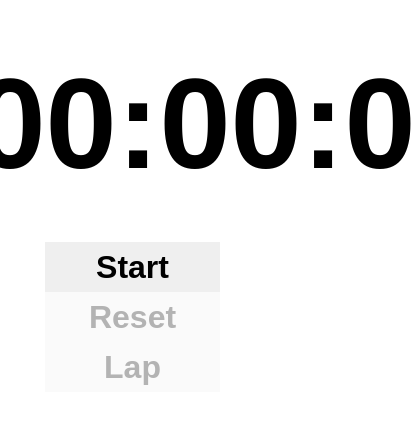
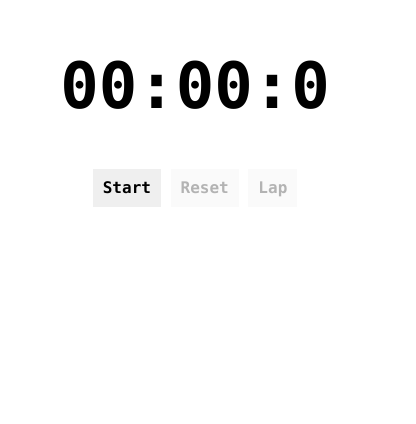
Before and after one commit to wwwax/timer, a plain HTML site: page index.html in a window 390 px wide. Shown: the whole page, 416 px wide, since content can reach past the window. Drawn offline with Linux system fonts and the light colour scheme.

Commit message:
media quick fix

```diff
--- a/css/styles.css
+++ b/css/styles.css
@@ -1,9 +1,9 @@
 html {
-  font-family: "Arial", sans-serif;
+  font-family: consolas;
 }
 
 .stopwatch {
-  margin-top: 50px;
+  padding-top: 50px;
   display: flex;
   flex-direction: column;
   align-items: center;
@@ -12,32 +12,46 @@ html {
 .time {
   margin: 0;
   padding: 0;
-
   font-size: 8rem;
   font-weight: bold;
 }
 
+@media (max-width: 1023px) {
+  .time {
+    font-size: 4rem;
+  }
+}
+
 .action {
-  margin: 45px;
+  padding: 45px;
 }
 
 .btn {
-  width: 175px;
-  height: 50px;
+  padding: 10px;
   font-size: 2rem;
   font-weight: bold;
   border-style: none;
   cursor: pointer;
 }
 
+@media (max-width: 1023px) {
+  .btn {
+    font-size: 1rem;
+  }
+}
+
 .laps {
   margin: 0;
   padding: 0;
   list-style: none;
-
   font-size: 2rem;
   font-weight: bold;
   text-align: center;
-
   color: rgb(221, 63, 35);
 }
+
+@media (max-width: 1023px) {
+  .laps {
+    font-size: 1.5rem;
+  }
+}
--- a/index.html
+++ b/index.html
@@ -1,19 +1,15 @@
 <!DOCTYPE html>
 <html lang="en">
-
   <head>
-  <meta charset="UTF-8">
-  <meta name="viewport" content="width=device-width, initial-scale=1.0">
-  <meta http-equiv="X-UA-Compatible" content="ie=edge">
-  <link rel="stylesheet" href="css/normalize.css">
-  <link rel="stylesheet" href="css/styles.css">
+    <meta charset="UTF-8" />
+    <meta name="viewport" content="width=device-width, initial-scale=1.0" />
+    <meta http-equiv="X-UA-Compatible" content="ie=edge" />
+    <link rel="stylesheet" href="css/normalize.css" />
+    <link rel="stylesheet" href="css/styles.css" />
     <title>Timer</title>
   </head>
 
   <body>
-
-  <!-- HTML -->
-
     <div class="stopwatch">
       <p class="time js-time">00:00:0</p>
 
@@ -24,10 +20,7 @@
       </div>
     </div>
 
-  <!-- JavaScript -->
-
+    <!-- script -->
     <script src="js/index.js"></script>
-
   </body>
-
 </html>
```
Lines whose indentation alone changed are shown as unchanged.
